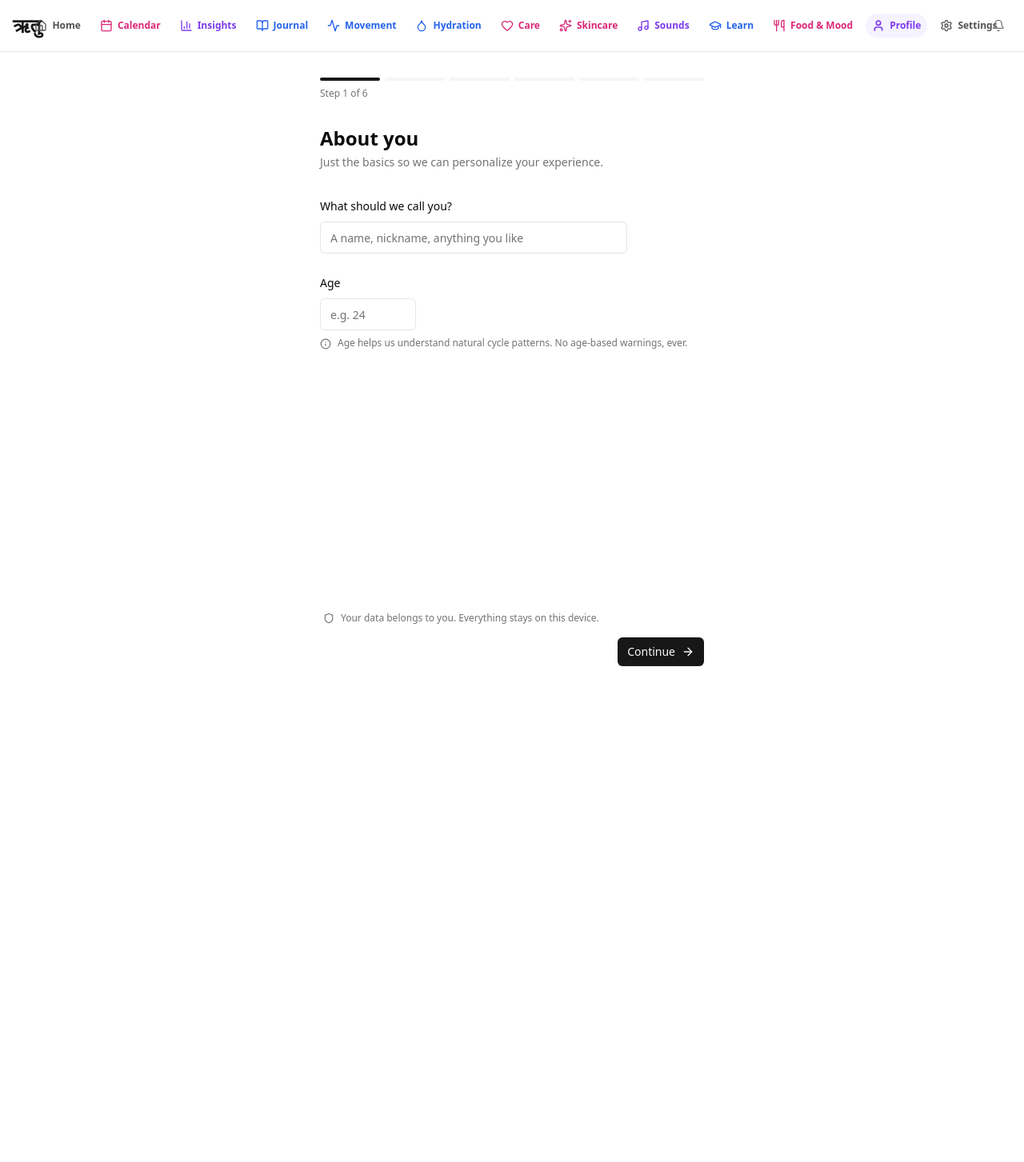
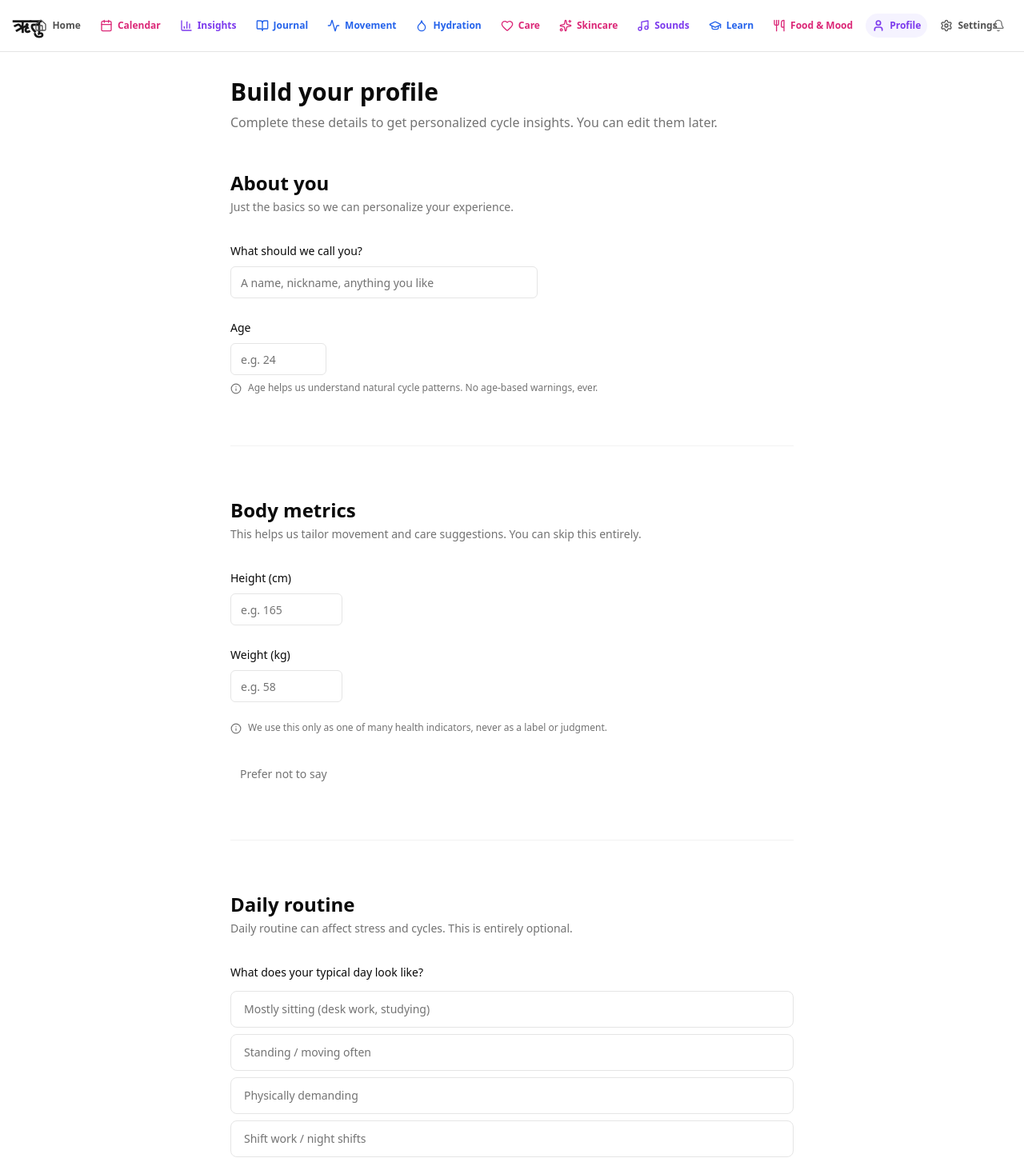
Before and after one commit to mishreesanura/period-tracking-webapp, a Next.js app: page /profile in a window 1280 px wide. Shown: the top 1453 px of the page at 80% size. Before the commit the page ends 865 px from the top, so only its background shows below. Built offline with nearby package versions, Linux system fonts and the light colour scheme.

Commit message:
Profile page updated

```diff
--- a/components/profile-onboarding.tsx
+++ b/components/profile-onboarding.tsx
@@ -2,17 +2,15 @@
 
 import { useState } from 'react'
 import { Button } from '@/components/ui/button'
-import type { UserProfile, ProfileSection } from '@/lib/profile-types'
-import { PROFILE_SECTIONS, saveProfile } from '@/lib/profile-utils'
+import type { UserProfile } from '@/lib/profile-types'
+import { saveProfile } from '@/lib/profile-utils'
 import { ProfileStepBasics } from './profile-step-basics'
 import { ProfileStepBody } from './profile-step-body'
 import { ProfileStepLifestyle } from './profile-step-lifestyle'
 import { ProfileStepCycle } from './profile-step-cycle'
 import { ProfileStepEmotional } from './profile-step-emotional'
 import { ProfileStepDietary } from './profile-step-dietary'
-import { ArrowRight, ArrowLeft, SkipForward, Check, Shield } from 'lucide-react'
-
-const STEP_ORDER: ProfileSection[] = ['basics', 'body', 'lifestyle', 'cycle', 'emotional', 'dietary']
+import { Shield, Check } from 'lucide-react'
 
 interface Props {
   initialProfile: UserProfile
@@ -20,112 +18,86 @@ interface Props {
 }
 
 export function ProfileOnboarding({ initialProfile, onComplete }: Props) {
-  const [stepIndex, setStepIndex] = useState(0)
   const [profile, setProfile] = useState<UserProfile>(initialProfile)
-
-  const currentStep = STEP_ORDER[stepIndex]
-  const sectionMeta = PROFILE_SECTIONS.find((s) => s.id === currentStep)
-  const isLast = stepIndex === STEP_ORDER.length - 1
-  const isFirst = stepIndex === 0
 
   function update(updates: Partial<UserProfile>) {
     setProfile((prev) => ({ ...prev, ...updates }))
   }
 
-  function next() {
+  function handleComplete() {
     saveProfile(profile)
-    if (isLast) {
-      const completed = { ...profile, onboardingCompleted: true }
-      saveProfile(completed)
-      onComplete(completed)
-    } else {
-      setStepIndex((i) => i + 1)
-    }
-  }
-
-  function back() {
-    if (!isFirst) setStepIndex((i) => i - 1)
-  }
-
-  function skip() {
-    saveProfile(profile)
-    if (isLast) {
-      const completed = { ...profile, onboardingCompleted: true }
-      saveProfile(completed)
-      onComplete(completed)
-    } else {
-      setStepIndex((i) => i + 1)
-    }
+    const completed = { ...profile, onboardingCompleted: true }
+    saveProfile(completed)
+    onComplete(completed)
   }
 
   return (
-    <div className="min-h-screen bg-background flex flex-col">
-      {/* Progress indicator */}
-      <div className="mx-auto max-w-lg w-full px-4 pt-8">
-        <div className="flex gap-1.5 mb-2">
-          {STEP_ORDER.map((_, i) => (
-            <div
-              key={`step-${STEP_ORDER[i]}`}
-              className={`h-1 flex-1 rounded-full transition-colors ${
-                i <= stepIndex ? 'bg-primary' : 'bg-muted'
-              }`}
-            />
-          ))}
-        </div>
-        <p className="text-xs text-muted-foreground">
-          Step {stepIndex + 1} of {STEP_ORDER.length}
-          {sectionMeta?.optional && ' (optional)'}
-        </p>
-      </div>
+    <div className="min-h-screen bg-background">
+      <div className="mx-auto max-w-3xl px-4 py-8 sm:px-6 lg:px-8">
 
-      {/* Step content */}
-      <div className="flex-1 mx-auto max-w-lg w-full px-4 py-8">
-        {currentStep === 'basics' && <ProfileStepBasics profile={profile} onChange={update} />}
-        {currentStep === 'body' && <ProfileStepBody profile={profile} onChange={update} />}
-        {currentStep === 'lifestyle' && <ProfileStepLifestyle profile={profile} onChange={update} />}
-        {currentStep === 'cycle' && <ProfileStepCycle profile={profile} onChange={update} />}
-        {currentStep === 'emotional' && <ProfileStepEmotional profile={profile} onChange={update} />}
-        {currentStep === 'dietary' && <ProfileStepDietary profile={profile} onChange={update} />}
-      </div>
-
-      {/* Navigation buttons */}
-      <div className="mx-auto max-w-lg w-full px-4 pb-8">
-        {/* Privacy note */}
-        <div className="flex items-center gap-2 mb-4 px-1">
-          <Shield className="h-3.5 w-3.5 text-muted-foreground flex-shrink-0" />
-          <p className="text-xs text-muted-foreground">Your data belongs to you. Everything stays on this device.</p>
+        {/* Header */}
+        <div className="mb-12">
+           <h1 className="text-3xl font-bold text-foreground mb-2">Build your profile</h1>
+           <p className="text-muted-foreground">Complete these details to get personalized cycle insights. You can edit them later.</p>
         </div>
 
-        <div className="flex items-center gap-3">
-          {!isFirst && (
-            <Button variant="ghost" size="sm" onClick={back} className="gap-2 text-muted-foreground">
-              <ArrowLeft className="h-4 w-4" />
-              Back
+        {/* Form Sections */}
+        <div className="space-y-16">
+          <section id="basics" className="scroll-mt-20">
+             <ProfileStepBasics profile={profile} onChange={update} />
+          </section>
+
+          <div className="h-px bg-border/50" />
+
+          <section id="body" className="scroll-mt-20">
+            <ProfileStepBody profile={profile} onChange={update} />
+          </section>
+
+          <div className="h-px bg-border/50" />
+
+          <section id="lifestyle" className="scroll-mt-20">
+            <ProfileStepLifestyle profile={profile} onChange={update} />
+          </section>
+
+          <div className="h-px bg-border/50" />
+
+          <section id="cycle" className="scroll-mt-20">
+             <ProfileStepCycle profile={profile} onChange={update} />
+          </section>
+
+          <div className="h-px bg-border/50" />
+
+          <section id="emotional" className="scroll-mt-20">
+             <ProfileStepEmotional profile={profile} onChange={update} />
+          </section>
+
+          <div className="h-px bg-border/50" />
+
+          <section id="dietary" className="scroll-mt-20">
+            <ProfileStepDietary profile={profile} onChange={update} />
+          </section>
+        </div>
+
+        {/* Footer Actions */}
+        <div className="mt-12 pt-8 border-t border-border">
+          {/* Privacy note */}
+          <div className="flex items-center gap-2 mb-6 px-1">
+            <Shield className="h-4 w-4 text-muted-foreground flex-shrink-0" />
+            <p className="text-sm text-muted-foreground">
+              Your data belongs to you. Everything stays on this device.
+            </p>
+          </div>
+
+          <div className="flex justify-end">
+            <Button
+              onClick={handleComplete}
+              size="lg"
+              className="rounded-xl px-8"
+            >
+              <Check className="mr-2 h-4 w-4" />
+              Complete Profile
             </Button>
-          )}
-
-          <div className="flex-1" />
-
-          {sectionMeta?.optional && (
-            <Button variant="ghost" size="sm" onClick={skip} className="gap-2 text-muted-foreground">
-              <SkipForward className="h-4 w-4" />
-              Skip
-            </Button>
-          )}
-
-          <Button onClick={next} size="sm" className="gap-2">
-            {isLast ? (
-              <>
-                <Check className="h-4 w-4" />
-                Done
-              </>
-            ) : (
-              <>
-                Continue
-                <ArrowRight className="h-4 w-4" />
-              </>
-            )}
-          </Button>
+          </div>
         </div>
       </div>
     </div>
```
